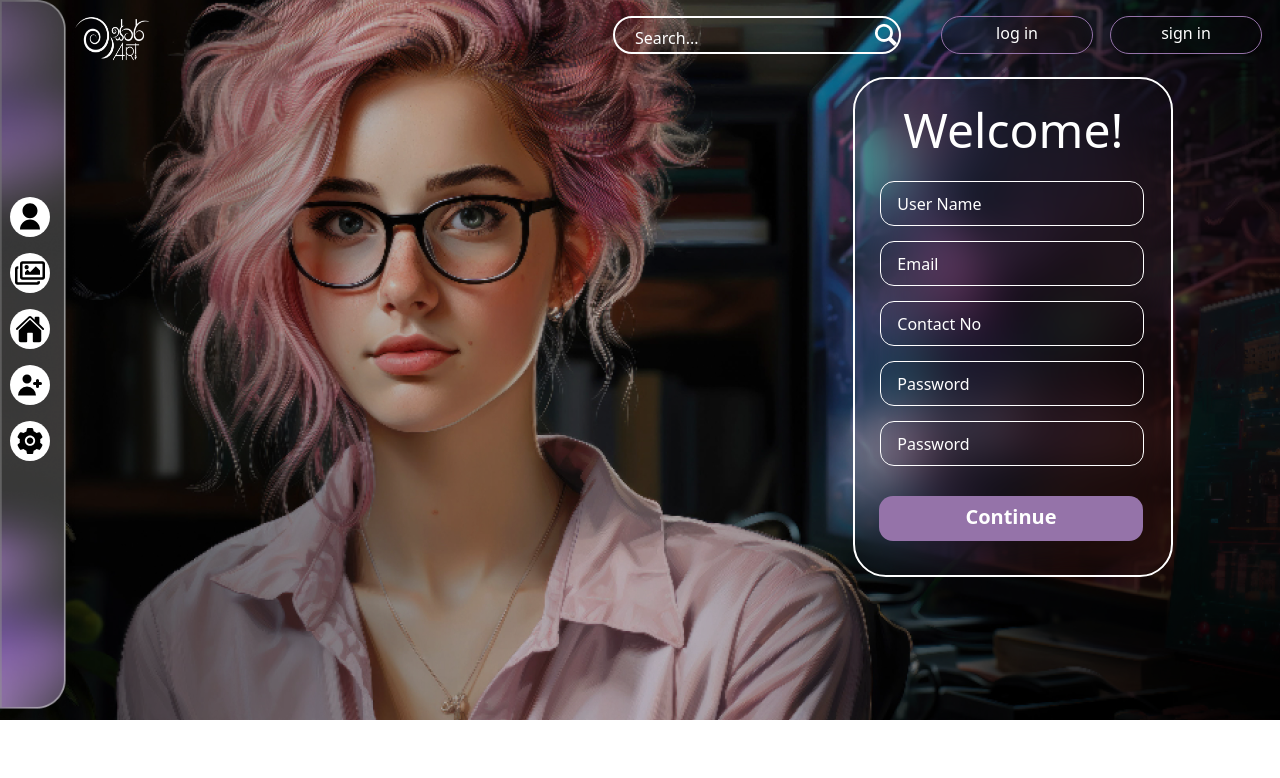
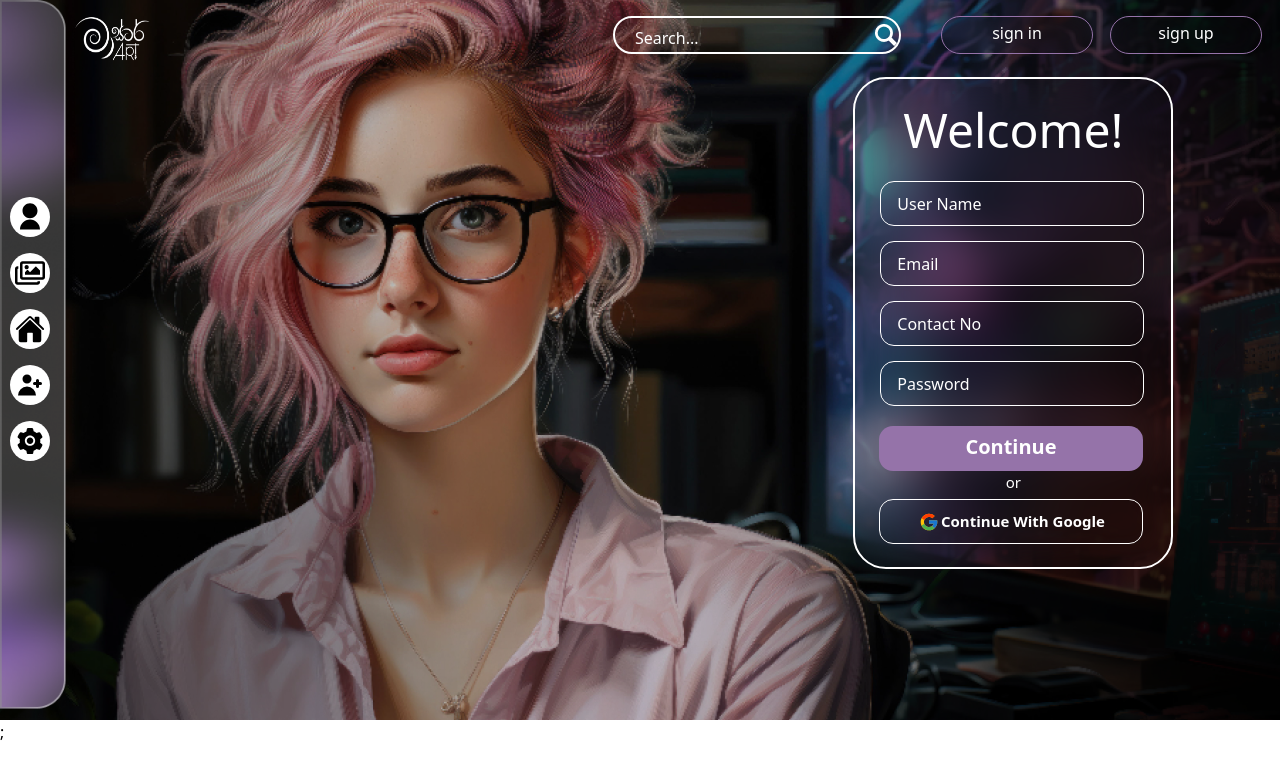
Before and after one commit to DevindaWanasinghe/master-art-design-web-platform, a React (Create React App) app in the folder frontend/: page /register in a window 1280 px wide. Shown: the top 778 px of the page. Built offline with nearby package versions, Linux system fonts and the light colour scheme.

Commit message:
update google login

```diff
--- a/frontend/package.json
+++ b/frontend/package.json
@@ -4,6 +4,7 @@
   "private": true,
   "proxy": "http://localhost:8081",
   "dependencies": {
+    "@react-oauth/google": "^0.12.1",
     "@testing-library/jest-dom": "^5.17.0",
     "@testing-library/react": "^13.4.0",
     "@testing-library/user-event": "^13.5.0",
--- a/frontend/src/components/login-pages/Login.jsx
+++ b/frontend/src/components/login-pages/Login.jsx
@@ -6,7 +6,7 @@ import { FcGoogle } from "react-icons/fc";
 import Validation from "../../script/loginvalidation";
 import axios from 'axios';
 import { useNavigate } from 'react-router-dom';
-
+import { useGoogleLogin } from '@react-oauth/google';
 function Login() {
 
   const [Inputvalues,setInputvalues] = useState({
@@ -19,6 +19,13 @@ function Login() {
   const navigate = useNavigate();
   axios.defaults.withCredentials = true;
 
+  //google login
+  const login = useGoogleLogin({
+    onSuccess: credentialResponse => console.log(credentialResponse),
+    onError: console.log("Login Failed")
+  });
+
+  //custom login
   const handelsubmit =(e)=>{
     e.preventDefault();
     seterrors(Validation(Inputvalues));
@@ -53,7 +60,7 @@ function Login() {
       <div><Sidebar></Sidebar></div>
       <div><Header></Header></div>
 
-      <div className='w-1/4 h-[500px] rounded-[33px] border-[2px] border-white backdrop-blur-xl mt-[77px] block absolute left-2/3'>
+      <div className='w-1/4 h-[492px] rounded-[33px] border-[2px] border-white backdrop-blur-xl mt-[77px] block absolute left-2/3'>
         <form onSubmit={handelsubmit}>
             <p className=' text-white text-[48px] text-center mt-[15px]'>Welcome!</p>
             <input onChange={e => setInputvalues({...Inputvalues,email:e.target.value})} className='w-5/6 h-[45px] bg-transparent border-[1px] border-white rounded-[14px] mt-[15px]   text-white placeholder-white focus:outline-0  p-4 lg:ml-[25px] md:ml-[15px]'placeholder='Email' type='Email' name='Email'></input>
@@ -65,7 +72,7 @@ function Login() {
             </button>
             <p className='ml-6 text-white text-[15px]'>forgot Password?</p>
             <p className='text-center text-white text-[15px]'>or</p>
-            <button className='w-5/6 h-[45px] bg-#9573A9 border-[1px] rounded-[14px] mt-[30px] ml-[24px] text-white font-bold text-[15px]  hover:bg-blue-700  border-white flex justify-center' ><FcGoogle size={20} className=' ml-[2px] mt-[12px]' /><p className='mt-[10px] ml-[2px]'>Continue With Google</p></button>
+            <button onClick={()=>{login()}} className='w-5/6 h-[45px] bg-#9573A9 border-[1px] rounded-[14px] mt-[30px] ml-[24px] text-white font-bold text-[15px]  hover:bg-blue-700  border-white flex justify-center' ><FcGoogle size={20} className=' ml-[2px] mt-[12px]' /><p className='mt-[10px] ml-[2px]'>Continue With Google</p></button>
         </form>
       </div>
 
--- a/frontend/src/components/login-pages/Register.jsx
+++ b/frontend/src/components/login-pages/Register.jsx
@@ -4,7 +4,8 @@ import Header from "../main-pages/Header";
 import Validation from '../../script/registervalidation';
 import axios from 'axios';
 import { useNavigate } from 'react-router-dom';
-
+import { FcGoogle } from "react-icons/fc";
+import { useGoogleLogin } from '@react-oauth/google';
 
 function Login() {
     const [InputValue,setInputValue] = useState({
@@ -12,7 +13,6 @@ function Login() {
       email:"",
       phone:"",
       password:"",
-      repeatePassword:""
 
     });
 
@@ -20,11 +20,16 @@ function Login() {
     const [errors,seterrors] =useState({});
     const navigate = useNavigate();
 
+    const login = useGoogleLogin({
+      onSuccess: credentialResponse => console.log(credentialResponse),
+      onError: console.log("Login Failed")
+    });
+
     const handelSubmit=(e)=>{
       e.preventDefault();
       seterrors(Validation(InputValue));
 
-      if(errors.userName === "" && errors.email === "" && errors.password ==="" && errors.phone === "" && errors.repeatePassword === ""){
+      if(errors.userName === "" && errors.email === "" && errors.password ==="" && errors.phone === ""){
         setloading(true);
         axios.post('http://localhost:8081/user/register',InputValue)
           .then(res =>{
@@ -57,11 +62,11 @@ function Login() {
             <span className=' text-red-700 text-[10px] '><p className='text-center'>{errors.phone}</p></span>
             <input onChange={e => setInputValue({...InputValue,password:e.target.value})} className='w-5/6 h-[45px] bg-transparent border-[1px] border-white rounded-[14px] mt-[15px]  text-white  placeholder-white focus:outline-0 p-4 lg:ml-[25px] md:ml-[15px]'placeholder='Password' type='password' name='Password'></input>
             <span className=' text-red-700 text-[10px] '><p className='text-center'>{errors.password}</p></span>
-            <input onChange={e => setInputValue({...InputValue,repeatePassword:e.target.value})} className='w-5/6 h-[45px] bg-transparent border-[1px] border-white rounded-[14px] mt-[15px]  text-white  placeholder-white focus:outline-0 p-4 lg:ml-[25px] md:ml-[15px]'placeholder='Password' type='password' name='repeatePassword'></input>
-            <span className=' text-red-700 text-[10px] '><p className='text-center'>{errors.repeatePassword}</p></span>
-            <button className='w-5/6 h-[45px] bg-#9573A9 border-[1px] rounded-[14px] mt-[30px] ml-[24px] text-white bg-custom-purple font-bold text-[20px] border-none  hover:bg-blue-700 mb-[34px]' type='submit' >
+            <button className='w-5/6 h-[45px] bg-#9573A9 border-[1px] rounded-[14px] mt-[20px] ml-[24px] text-white bg-custom-purple font-bold text-[20px] border-none  hover:bg-blue-700 mb-[18px]' type='submit' >
             {loading ? <span className=''><div class="w-8 h-8 border-2 border-dashed rounded-full animate-spin border-white ml-[17px] mt-[-3px]"></div><p  className='ml-[1px] mt-[-34px]'>loading...</p></span> :<p className='pb-[4px] '>Continue</p>}
             </button>
+            <p className='text-center text-white text-[15px] mt-[-18px]'>or</p>
+            <button onClick={()=>{login()}} className='w-5/6 h-[45px] bg-#9573A9 border-[1px] rounded-[14px] mt-[5px] ml-[24px] text-white font-bold text-[15px]  hover:bg-blue-700  border-white flex justify-center mb-[23px]'><FcGoogle size={20} className=' ml-[2px] mt-[12px]' /><p className='mt-[10px] ml-[2px]'>Continue With Google</p></button>
         </form>
 
       </div>
--- a/frontend/src/components/main-pages/Header.jsx
+++ b/frontend/src/components/main-pages/Header.jsx
@@ -18,8 +18,8 @@ function Header() {
               <button className='w-[22px] h-[22px] hover:bg-inherit mt-1'><img className='mt-[2px]  hover:fill-blue-700' src={Search01} alt='searching...' /></button>
             </div>
           </div>
-          <NavLink to='/login'><button className="w-[152px] h-[38px] backdrop-blur-lg  border-[1px] text-white text-center rounded-[188px] border-custom-purple ml-[17px] hover:bg-blue-700 hover:border-inherit header-buttons"><p className='mt-[-4px] cursor-pointer'>log in</p></button></NavLink>
-          <NavLink to='/register'><button className="w-[152px] h-[38px] backdrop-blur-lg  border-[1px] text-white text-center rounded-[188px] border-custom-purple ml-[17px] hover:bg-blue-700 hover:border-inherit header-buttons"><p className='mt-[-4px] cursor-pointer'>sign in</p></button></NavLink>
+          <NavLink to='/login'><button className="w-[152px] h-[38px] backdrop-blur-lg  border-[1px] text-white text-center rounded-[188px] border-custom-purple ml-[17px] hover:bg-blue-700 hover:border-inherit header-buttons"><p className='mt-[-4px] cursor-pointer'>sign in</p></button></NavLink>
+          <NavLink to='/register'><button className="w-[152px] h-[38px] backdrop-blur-lg  border-[1px] text-white text-center rounded-[188px] border-custom-purple ml-[17px] hover:bg-blue-700 hover:border-inherit header-buttons"><p className='mt-[-4px] cursor-pointer'>sign up</p></button></NavLink>
         </div>
       </div>
   </div>
--- a/frontend/src/index.js
+++ b/frontend/src/index.js
@@ -2,11 +2,12 @@ import React from 'react';
 import ReactDOM from 'react-dom/client';
 import './index.css';
 import App from './App';
+import { GoogleOAuthProvider } from '@react-oauth/google';
 
 
 const root = ReactDOM.createRoot(document.getElementById('root'));
 root.render(
   <React.StrictMode>
-    <App />
+    <GoogleOAuthProvider clientId="297432764501-dt8ik6e51lqbrgm9rt5o5ldcjptub5p2.apps.googleusercontent.com"> <App /></GoogleOAuthProvider>;
   </React.StrictMode>
 );
```
Also changed, not shown: 1 other file (tests, documents, lock files or other folders).
